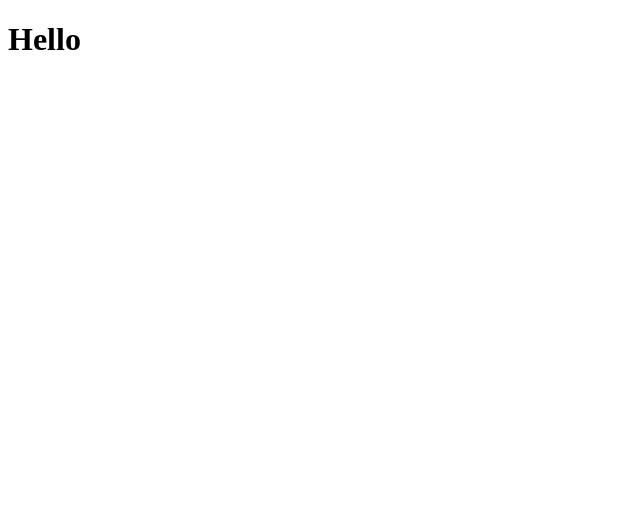
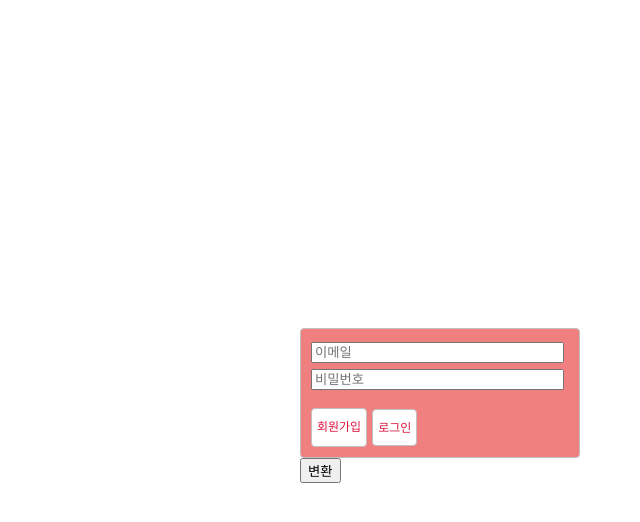
Before and after one commit to choiminwoo98/Interactive-Web-Gallery, a React (Create React App) app: page / in a window 1280 px wide. Shown: the top 522 px of the page, without its empty margins (0-640 px from the left). Built offline with nearby package versions, Linux system fonts and the light colour scheme.

Commit message:
Add Auth And Profile UI

```diff
--- a/package.json
+++ b/package.json
@@ -14,6 +14,7 @@
         "react-scripts": "^4.0.3",
         "recoil": "^0.5.2",
         "styled-components": "^5.3.3",
+        "styled-reset": "^4.3.4",
         "typescript": "^4.5.4",
         "web-vitals": "^2.1.3"
     },
--- a/src/App.tsx
+++ b/src/App.tsx
@@ -1,5 +1,13 @@
+import { Reset } from "styled-reset";
+import Router from "./Router";
+
 function App() {
-    return <h1>Hello</h1>;
+    return (
+        <>
+            <Reset />
+            <Router />
+        </>
+    );
 }
 
 export default App;
--- /dev/null
+++ b/src/Router.tsx
@@ -0,0 +1,16 @@
+import { BrowserRouter, Route, Routes } from "react-router-dom";
+import NotFound from "./components/NotFound";
+import Home from "./routes/Home";
+
+function Router() {
+    return (
+        <BrowserRouter>
+            <Routes>
+                <Route path="/" element={<Home />}></Route>
+
+                <Route path="*" element={<NotFound />} />
+            </Routes>
+        </BrowserRouter>
+    );
+}
+export default Router;
--- /dev/null
+++ b/src/components/AuthForm.jsx
@@ -0,0 +1,64 @@
+import { useForm } from "react-hook-form";
+import { Link } from "react-router-dom";
+import styled from "styled-components";
+import { Button } from "../styles";
+const InputGroup = styled.div`
+    margin-bottom: 15px;
+    margin-right: 5px;
+    input {
+        width: 100%;
+        margin: 3px 0px;
+        box-sizing: border-box;
+    }
+`;
+
+const ButtonGroup = styled.div`
+    display: flex;
+    gap: 5px;
+    align-items: center;
+`;
+function AuthForm() {
+    const { register, handleSubmit } = useForm();
+    const onValid = () => {};
+    return (
+        <form onSubmit={handleSubmit(onValid)}>
+            <InputGroup>
+                <input
+                    {...register("email", {
+                        required: "이메일을 입력해주세요.",
+                    })}
+                    type="text"
+                    placeholder="이메일"
+                />
+                <input
+                    {...register("password", {
+                        required: "비밀번호를 입력해주세요.",
+                    })}
+                    type="password"
+                    placeholder="비밀번호"
+                />
+            </InputGroup>
+            <ButtonGroup>
+                <Link to="/">
+                    <Button>회원가입</Button>
+                </Link>
+                <Button type="submit" as="button">
+                    로그인
+                </Button>
+            </ButtonGroup>
+        </form>
+    );
+}
+
+/* form#login-form(action="/auth/login" method="post")
+                            div.input-group
+                                label(for="account") 계정
+                                input#account(type="text" name="account" required autofocus)
+                            div.input-group
+                                label(for="password") 비밀번호
+                                input#password(type="password" name="password" required)
+                            a#join(href="/join" class="btn") 회원가입
+                            button#id(type="submit" class="btn") 로그인
+                            a#kakao(href="/auth/kakao" class="btn") 카카오톡
+ */
+export default AuthForm;
--- /dev/null
+++ b/src/components/NotFound.tsx
@@ -0,0 +1,5 @@
+function NotFound() {
+    return <h1>Not Found 404</h1>;
+}
+
+export default NotFound;
--- /dev/null
+++ b/src/components/Profile.tsx
@@ -0,0 +1,51 @@
+import { Link } from "react-router-dom";
+import styled from "styled-components";
+import { Button } from "../styles";
+
+const Username = styled.div`
+    font-weight: bold;
+    font-size: 18px;
+`;
+
+const GroupBox = styled.div`
+    width: 100%;
+    display: flex;
+    align-items: center;
+`;
+
+const Half = styled.div`
+    float: left;
+    width: 50%;
+    margin: 10px 0;
+`;
+
+const Counter = styled.div`
+    font-weight: bold;
+    color: crimson;
+    font-size: 18px;
+`;
+
+function Profile() {
+    return (
+        <>
+            <Username>안녕하세요 정재현님</Username>
+            <GroupBox>
+                <Half>
+                    <div>앨범 수</div>
+                    <Counter>1</Counter>
+                </Half>
+                <Half>
+                    <div>사진 수</div>
+                    <Counter>2</Counter>
+                </Half>
+            </GroupBox>
+            <GroupBox>
+                <Link to="/">
+                    <Button>로그아웃</Button>
+                </Link>
+            </GroupBox>
+        </>
+    );
+}
+
+export default Profile;
--- /dev/null
+++ b/src/routes/Home.jsx
@@ -0,0 +1,57 @@
+import { useState } from "react";
+import styled from "styled-components";
+import AuthForm from "../components/AuthForm";
+import Profile from "../components/Profile";
+
+const Container = styled.div`
+    display: flex;
+    max-width: 680px;
+    margin: 0 auto;
+    justify-self: center;
+    align-items: center;
+    height: 100vh;
+`;
+
+const ProfileArea = styled.div`
+    width: 100%;
+    display: inline-block;
+    vertical-align: top;
+    margin: 10px 0;
+
+    @media screen and (min-width: 800px) {
+        & {
+            width: 290px;
+            margin-bottom: 0;
+        }
+    }
+`;
+
+const ProfileWrap = styled.div`
+    text-align: left;
+    padding: 10px;
+    margin-right: 10px;
+    border-radius: 4px;
+    border: 1px solid silver;
+    background-color: lightcoral;
+    display: flex;
+    flex-direction: column;
+`;
+
+function Home() {
+    const [isLogged, setIsLogged] = useState(false);
+    const onClick = () => {
+        setIsLogged((prev) => !prev);
+    };
+    return (
+        <Container>
+            <ProfileArea>
+                <ProfileWrap>
+                    {isLogged ? <Profile /> : <AuthForm />}
+                </ProfileWrap>
+                <button onClick={onClick}>변환</button>
+            </ProfileArea>
+        </Container>
+    );
+}
+
+export default Home;
--- /dev/null
+++ b/src/styles.ts
@@ -0,0 +1,16 @@
+import styled from "styled-components";
+
+export const Button = styled.div`
+    display: inline-block;
+    padding: 0 5px;
+    text-decoration: none;
+    cursor: pointer;
+    border-radius: 4px;
+    background: white;
+    border: 1px solid silver;
+    color: crimson;
+    height: 37px;
+    line-height: 37px;
+    vertical-align: top;
+    font-size: 12px;
+`;
--- /dev/null
+++ b/src/types.ts
@@ -0,0 +1 @@
+export const a = "1";
```
